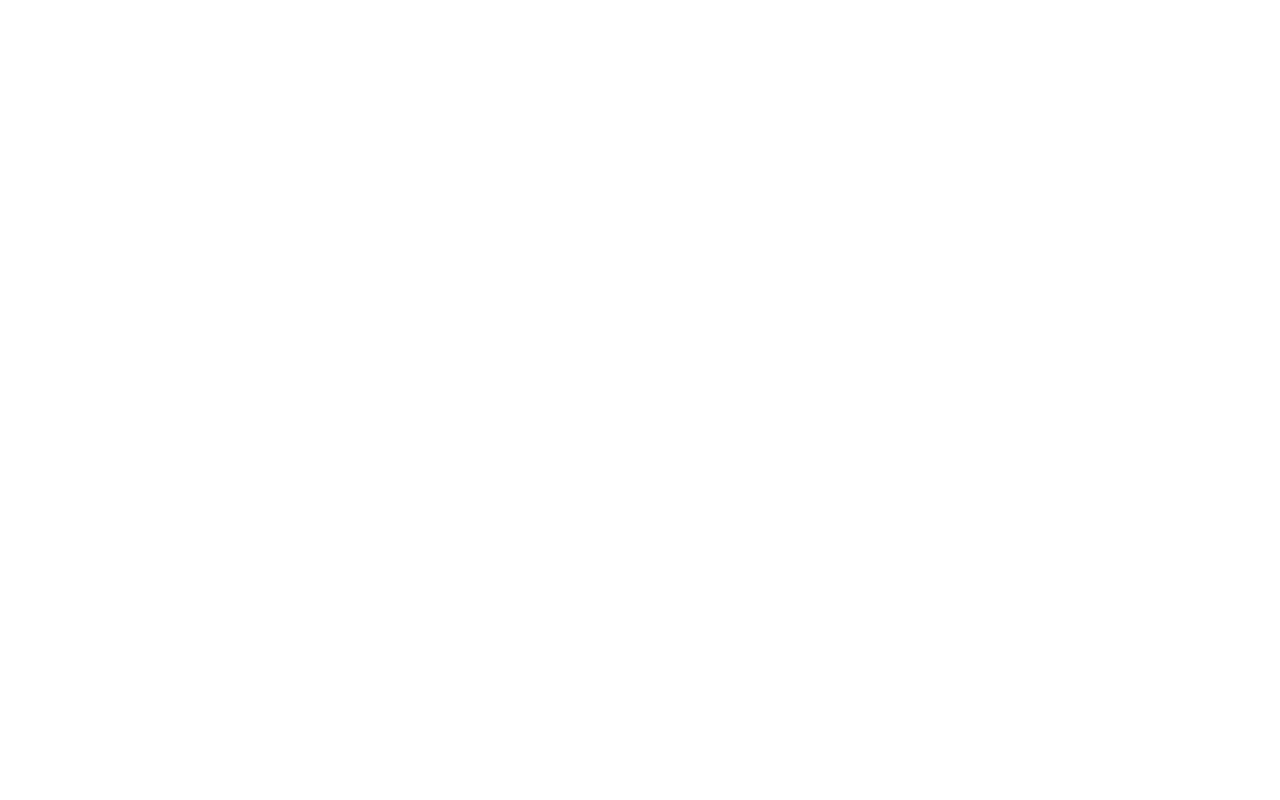
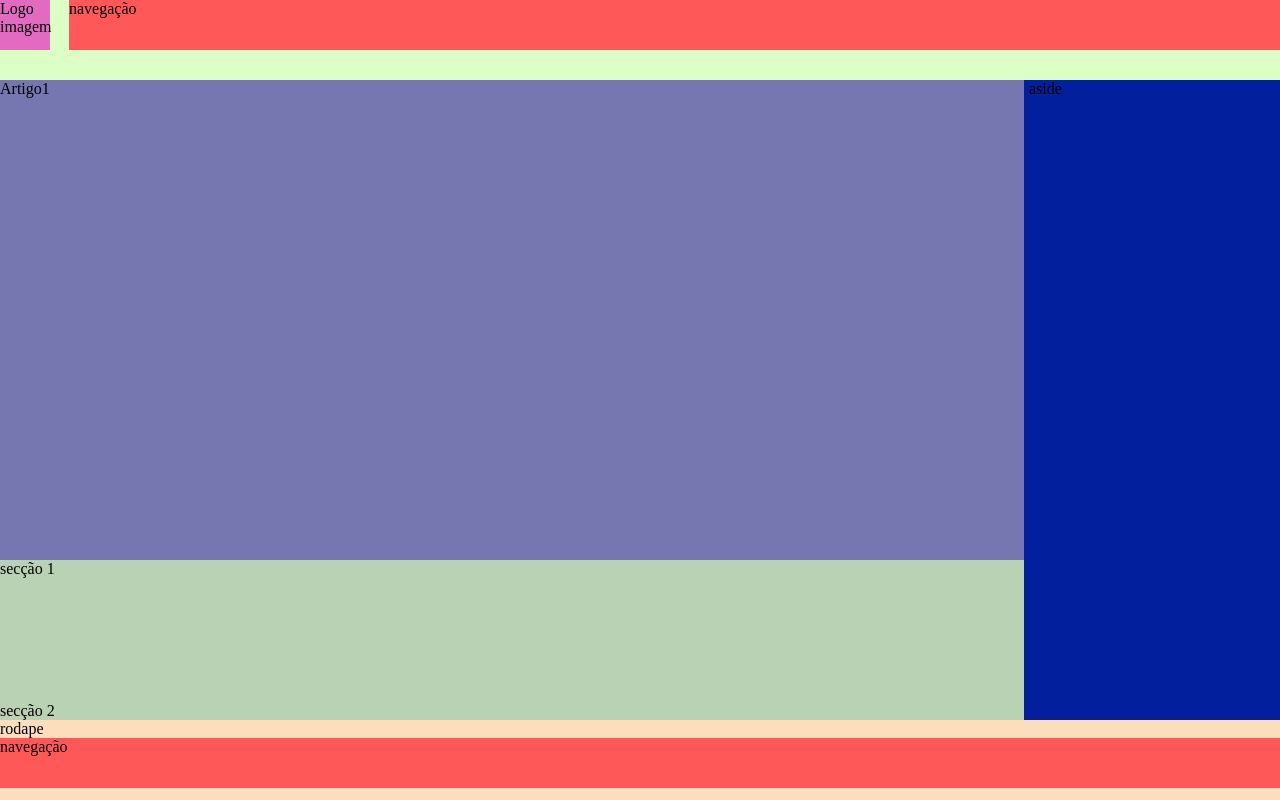
Before and after one commit to AulasFuturoDevSenai/FrontSemana2, a plain HTML site: page aula1/grid.html in a window 1280 px wide. Drawn offline with Linux system fonts and the light colour scheme.

Commit message:
trabalhando com grid

```diff
--- a/aula1/grid.css
+++ b/aula1/grid.css
@@ -0,0 +1,54 @@
+body {
+    margin: 0;
+    width: 100vw;
+    height: 100vh;
+
+}
+
+header {
+    background-color: rgb(219, 255, 196);
+    height: 10%;
+    display: grid;
+    grid-template-columns: 5% 95%;
+    grid-template-rows: 100%;
+    gap: 5px;
+}
+
+figure {
+    margin: 0;
+    height: 50px;
+    width: 50px;
+    background-color: rgb(227, 106, 193);
+}
+
+nav {
+    background-color: rgb(255, 88, 88);
+    height: 50px;
+    width: 100%;
+}
+
+main {
+    background-color: rgb(2, 31, 158);
+    height: 80%;
+    display: grid;
+    grid-template-columns: 80% 20%;
+    gap: 5px;
+
+}
+
+article {
+    background-color: rgb(118, 118, 176);
+    height: 100%;
+    display: grid;
+    grid-template-columns: 100%;
+    grid-template-rows: 75% 1fr;
+}
+section {
+    background-color: rgb(185, 210, 179);
+
+}
+
+footer {
+    background-color: rgb(252, 221, 188);
+    height: 10%;
+}
--- a/aula1/grid.html
+++ b/aula1/grid.html
@@ -3,10 +3,37 @@
 <head>
     <meta charset="UTF-8">
     <meta name="viewport" content="width=device-width, initial-scale=1.0">
-    <title>Trabalhando com grid</title>
+    <meta name="description" content="Exemplo de uso Semanticas">
     <link rel="stylesheet" href="grid.css">
+    <title>TAGS Semanticas</title>
+
 </head>
 <body>
+    <header>
+        <figure>
+            Logo imagem
+        </figure>
+        <nav>
+            navegação
+        </nav>
+    </header>
+    <main>
+        <article>Artigo1
+            <section>
+                secção 1
+            </section>
+            <section>
+                secção 2
+            </section>
+        </article>
+
+        <aside>
+            aside
+        </aside>
+    </main>
+    <footer>rodape
+        <nav>navegação</nav>
+    </footer>
 
 </body>
 </html>
--- a/aula1/tabela.css
+++ b/aula1/tabela.css
@@ -13,8 +13,8 @@ th, td {
 }
 
 thead{
-    background-color: bisque;
-    color: black;
+background-color: bisque;
+color: black;
 }
 
 tbody tr:nth-child(even) {
```
Also changed, not shown: trello/CadastroCelular.html (added, +24 -0 lines).
